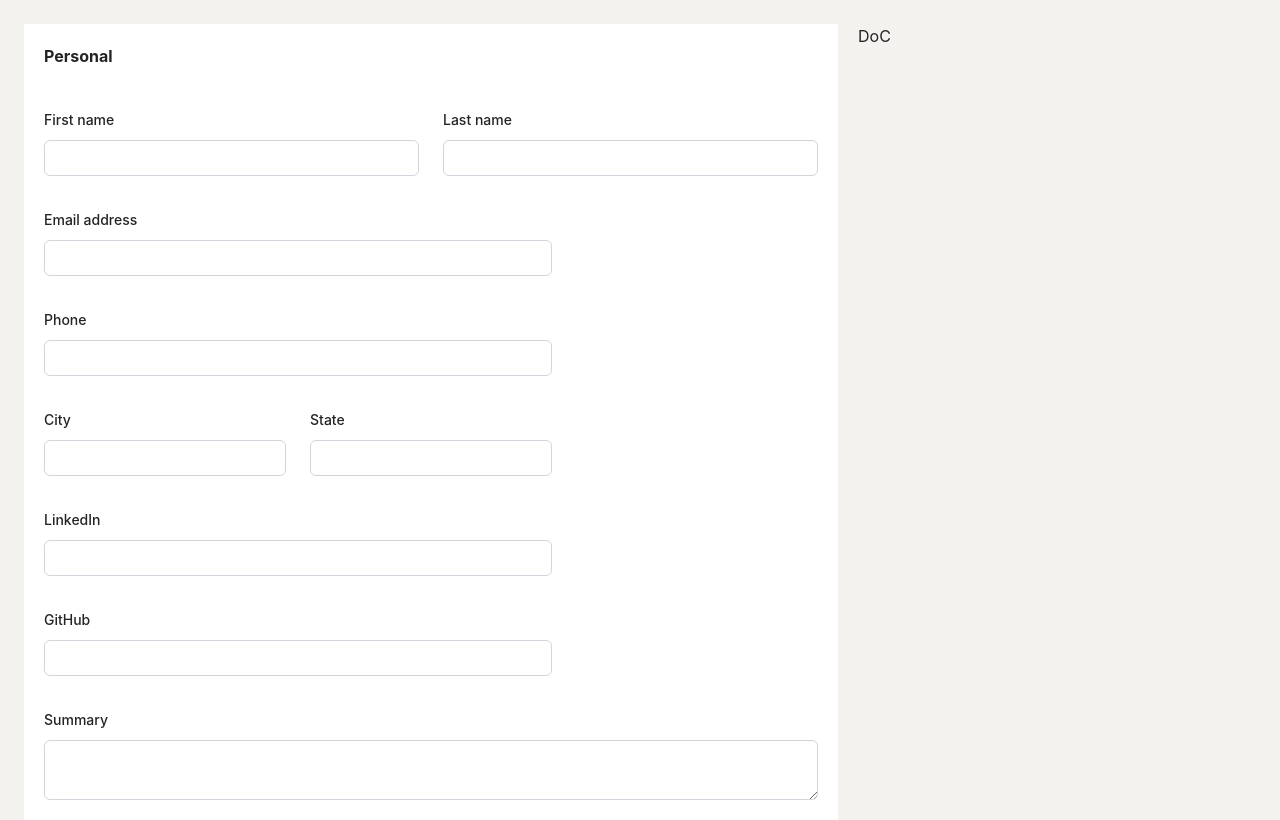
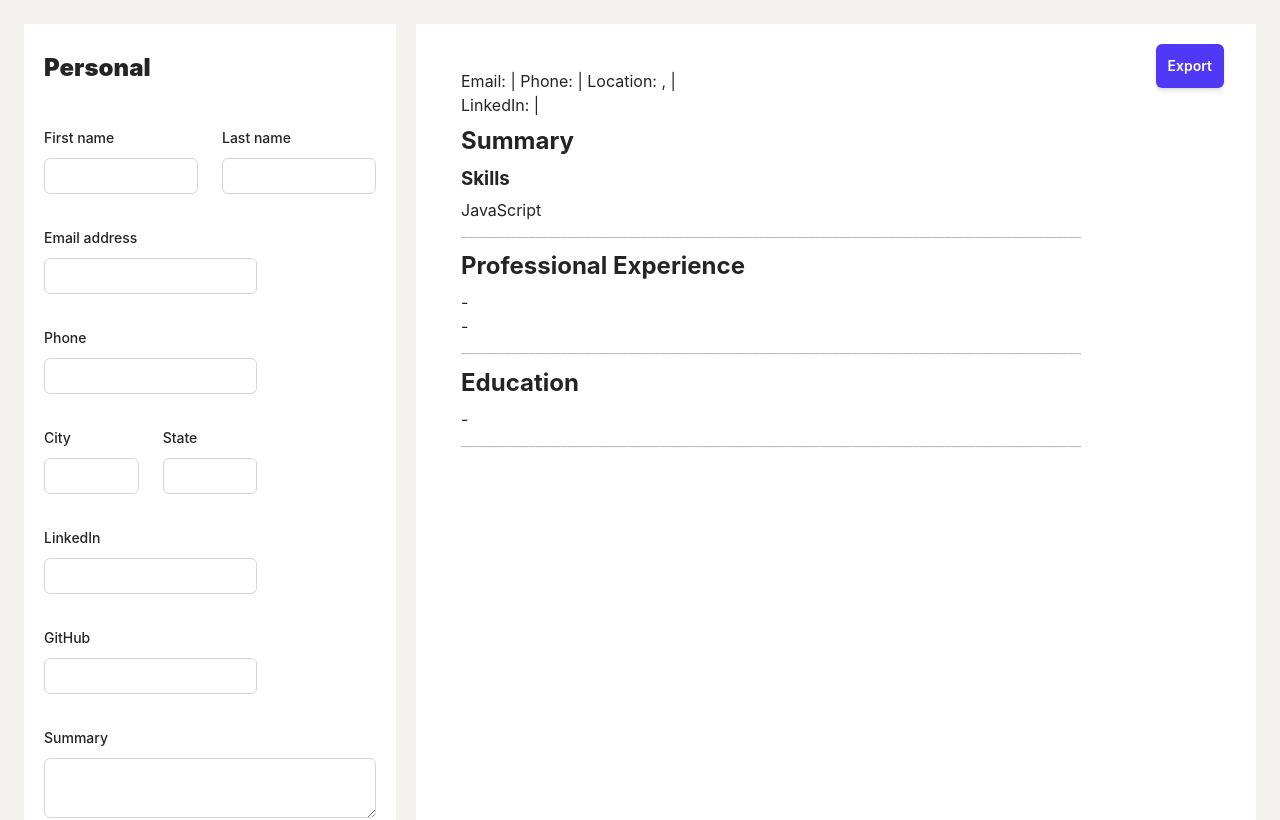
Before and after one commit to jmy-kellogg/tyfyc-react, a React (Vite) app: page / in a window 1280 px wide. Shown: the top 820 px of the page. Built offline with nearby package versions, Linux system fonts and the light colour scheme.

Commit message:
add Formatted doc

```diff
--- a/package.json
+++ b/package.json
@@ -13,6 +13,7 @@
     "@reduxjs/toolkit": "^2.5.1",
     "@tailwindcss/vite": "^4.0.4",
     "express": "^4.21.2",
+    "jspdf": "^2.5.2",
     "react": "^19.0.0",
     "react-dom": "^19.0.0",
     "react-redux": "^9.2.0",
--- a/src/client/App.tsx
+++ b/src/client/App.tsx
@@ -1,6 +1,7 @@
 import { useState, useEffect } from "react";
 
 import ManualForm from "./components/ManualForm";
+import FormattedDoc from "./components/FormattedDoc";
 
 function App() {
   const [view, setView] = useState("form");
@@ -43,7 +44,7 @@ function App() {
       )}
       <div className="flex">
         {(view == "form" || !smallDisplay) && <ManualForm />}
-        {(view == "preview" || !smallDisplay) && <h1>DoC</h1>}
+        {(view == "preview" || !smallDisplay) && <FormattedDoc />}
       </div>
     </>
   );
--- /dev/null
+++ b/src/client/components/FormattedDoc.css
@@ -0,0 +1,33 @@
+#element-to-convert {
+  width: 750px;
+  margin: 25px;
+}
+
+h1 {
+  font-size: 3em;
+  margin: 0.25em 0px;
+  font-weight: bold;
+}
+
+h2 {
+  font-size: 1.5em;
+  margin: 0.25em 0px;
+  font-weight: bold;
+}
+
+h3 {
+  font-size: 1.17em;
+  margin: 0.25em 0px;
+  font-weight: bold;
+}
+
+h4 {
+  font-size: 1em;
+  margin: 0.25em 0px;
+  font-weight: bold;
+}
+
+.divider {
+  color: #a8a8aec9;
+  font-size: 0.85em;
+}
--- /dev/null
+++ b/src/client/components/FormattedDoc.tsx
@@ -0,0 +1,118 @@
+import jsPDF from "jspdf";
+import { useSelector } from "react-redux";
+import "./FormattedDoc.css";
+
+import type {
+  State,
+  PersonalState,
+  EducationList,
+  JobsList,
+  SkillsList,
+} from "../types";
+
+function FormattedDoc() {
+  const personal: PersonalState = useSelector((state: State) => state.personal);
+  const jobs: JobsList = useSelector((state: State) => state.jobs.list);
+  const skills: SkillsList = useSelector((state: State) => state.skills.list);
+  const education: EducationList = useSelector(
+    (state: State) => state.education.list
+  );
+
+  const divider = (): string => {
+    let index = 100;
+    let line = "";
+    while (index > 0) {
+      index--;
+      line += "_";
+    }
+    return line;
+  };
+
+  const onPrint = () => {
+    const element = document.getElementById("element-to-convert");
+    const doc = new jsPDF();
+
+    // extra details we can reference when importing
+    doc.setProperties({
+      author: "tyfyc",
+      keywords: "resume",
+    });
+    doc.html(element, {
+      callback: function (doc) {
+        doc.save("sample-document.pdf");
+      },
+      width: 170,
+      windowWidth: 650,
+    });
+  };
+
+  return (
+    <>
+      <div className="bg-white p-5">
+        <button
+          className="sticky float-right  rounded-md bg-indigo-600 mx-3 p-3 text-sm font-semibold text-white shadow-md hover:bg-indigo-500 hover:cursor-pointer"
+          onClick={onPrint}
+        >
+          Export
+        </button>
+        <div id="element-to-convert">
+          <div>
+            <div>
+              <h1>
+                {personal.firstName} {personal.lastName}
+              </h1>
+              <p>
+                Email: {personal.email} | Phone: {personal.phone} | Location:{" "}
+                {personal.city},{personal.state} |
+              </p>
+              <p>
+                LinkedIn: {personal.linkedIn} | {personal.gitHub}
+              </p>
+              <h2>Summary</h2>
+              <p>{personal.summary}</p>
+            </div>
+            <div>
+              <h3>Skills</h3>
+              <ul>
+                {skills.map((skill) => (
+                  <li key={skill.value}>{skill.label}</li>
+                ))}
+              </ul>
+            </div>
+          </div>
+          <p className="divider">{divider()}</p>
+          <div>
+            <h2>Professional Experience</h2>
+            {jobs.map((job, index) => (
+              <div key={index}>
+                <h3>{job.title}</h3>
+                <p>
+                  {job.company} - {job.location}
+                </p>
+                <p>
+                  {job.start} - {job.end}
+                </p>
+                <p>{job.description}</p>
+                <p className="divider">{divider()}</p>
+              </div>
+            ))}
+          </div>
+          <div>
+            <h2>Education</h2>
+            {education.map((edu, index) => (
+              <div key={index}>
+                <p>{edu.degree}</p>
+                <p>
+                  {edu.school} - {edu.gradYear}
+                </p>
+                <p className="divider">{divider()}</p>
+              </div>
+            ))}
+          </div>
+        </div>
+      </div>
+    </>
+  );
+}
+
+export default FormattedDoc;
```
Also changed, not shown: 1 other file (tests, documents, lock files or other folders).
